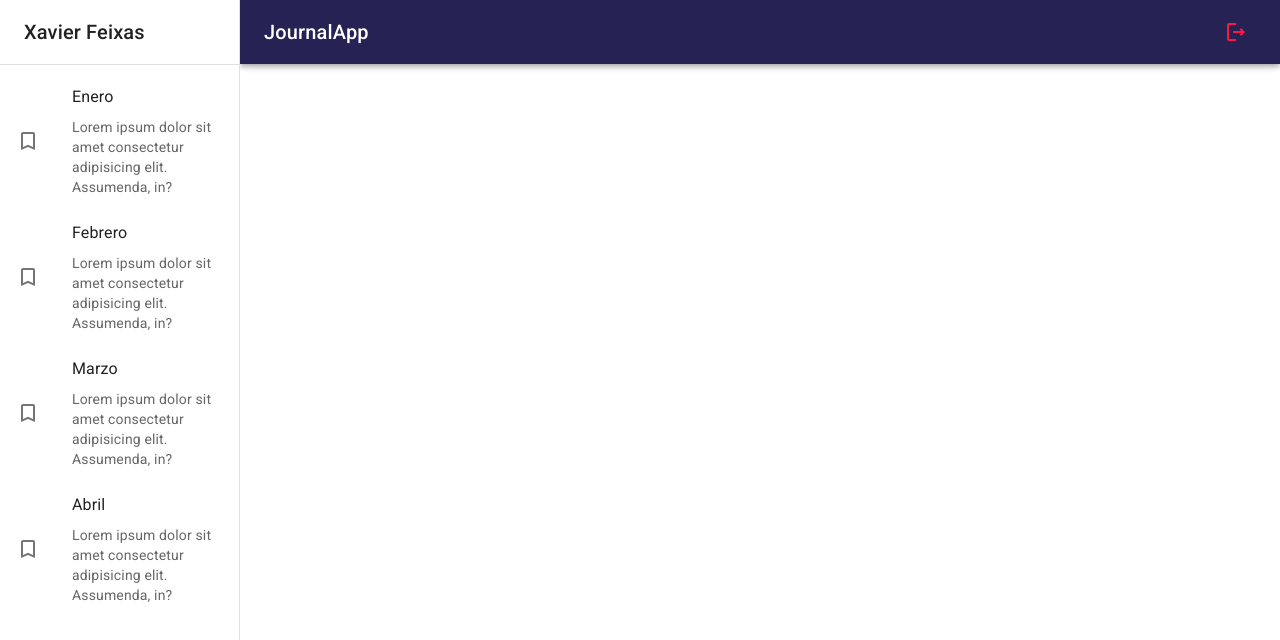
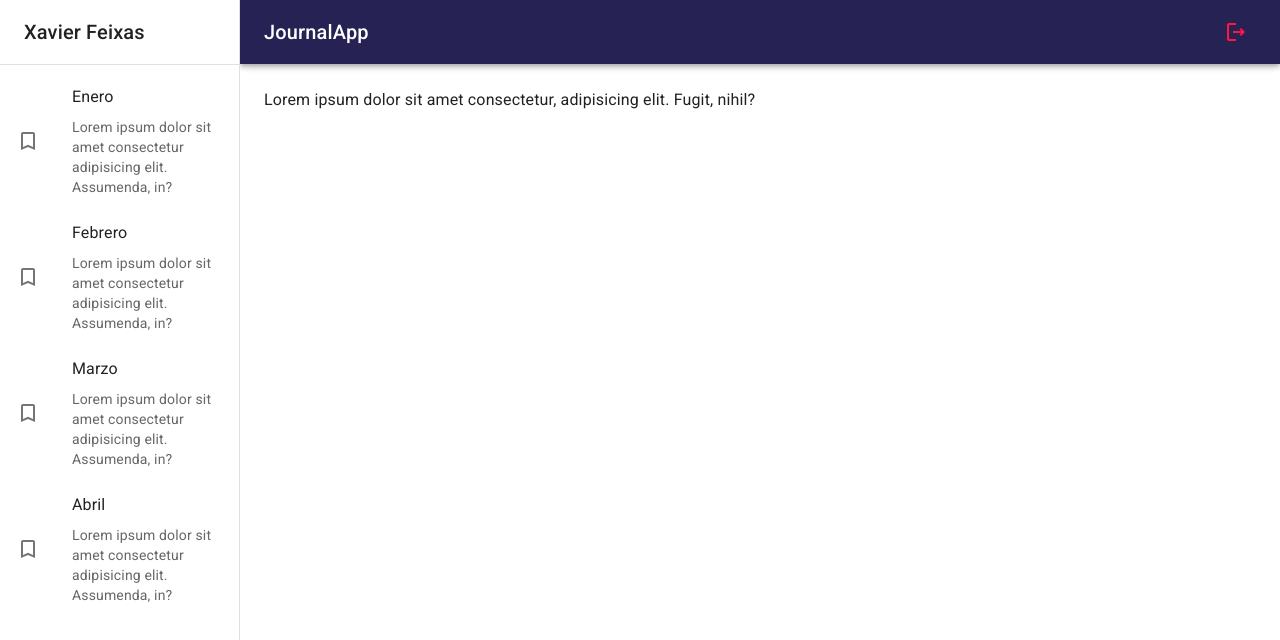
Before and after one commit to feixes/journal-app, a React (Vite) app: page / in a window 1280 px wide. Shown: the top 640 px of the page. Built offline with nearby package versions, Linux system fonts and the light colour scheme.

Commit message:
sidebar fix

```diff
--- a/src/journal/layout/JournalLayout.jsx
+++ b/src/journal/layout/JournalLayout.jsx
@@ -1,4 +1,4 @@
-import { Box } from "@mui/material"
+import { Box, Toolbar } from "@mui/material"
 import { NavBar, SideBar } from "../components"
 
 const drawerWidth = 240
@@ -14,10 +14,12 @@ export const JournalLayout = ({ children }) => {
                 component='main'
                 sx={{ flexgrow: 1, p: 3 }}
             >
-                {/* Toolbar */}
+                <Toolbar />
+
+                {children}
 
 
-                {children}
+
             </Box>
 
         </Box>
```
